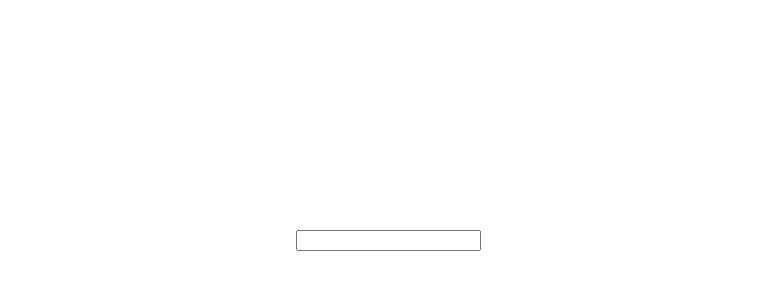
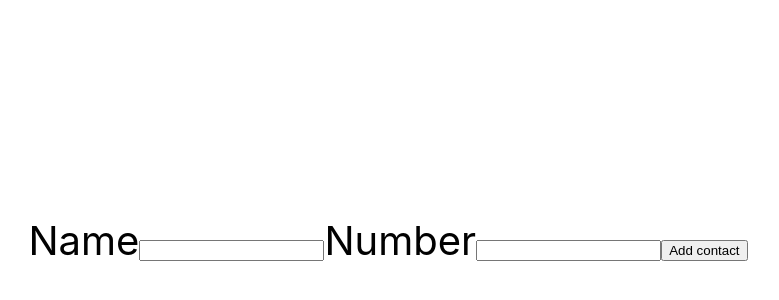
Before and after one commit to Hanna-Pylypenko/goit-react-hw-02-phonebook, a React (Create React App) app: page / in a window 1280 px wide. Shown: the part 160-460 px from the top of the page, without its empty margins (252-1031 px from the left). Built offline with nearby package versions, Linux system fonts and the light colour scheme.

Commit message:
added markup

```diff
--- a/src/components/App.jsx
+++ b/src/components/App.jsx
@@ -1,4 +1,12 @@
-export const App = () => {
+import React, { Component } from 'react';
+
+export class App extends Component {
+  state = {
+    contacts: [],
+    name: '',
+    number: '',
+  };
+  render() {
     return (
       <div
         style={{
@@ -10,6 +18,8 @@ export const App = () => {
           color: '#010101',
         }}
       >
+        <form action="">
+          <label htmlFor="name">Name</label>
           <input
             type="text"
             name="name"
@@ -17,6 +27,17 @@ export const App = () => {
             title="Name may contain only letters, apostrophe, dash and spaces. For example Adrian, Jacob Mercer, Charles de Batz de Castelmore d'Artagnan"
             required
           />
+          <label htmlFor="name">Number</label>
+          <input
+            type="tel"
+            name="number"
+            pattern="\+?\d{1,4}?[-.\s]?\(?\d{1,3}?\)?[-.\s]?\d{1,4}[-.\s]?\d{1,4}[-.\s]?\d{1,9}"
+            title="Phone number must be digits and can contain spaces, dashes, parentheses and can start with +"
+            required
+          />
+          <button type="submit">Add contact</button>
+        </form>
       </div>
     );
-};
+  }
+}
```
Lines whose indentation alone changed are shown as unchanged.
